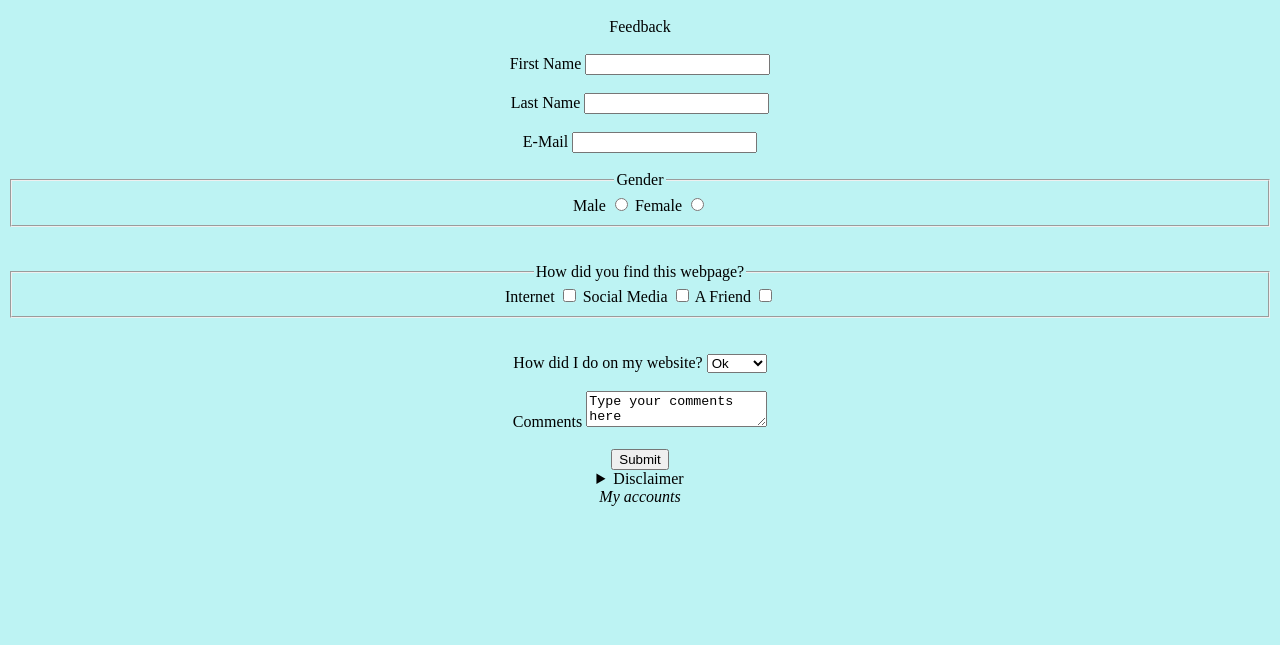
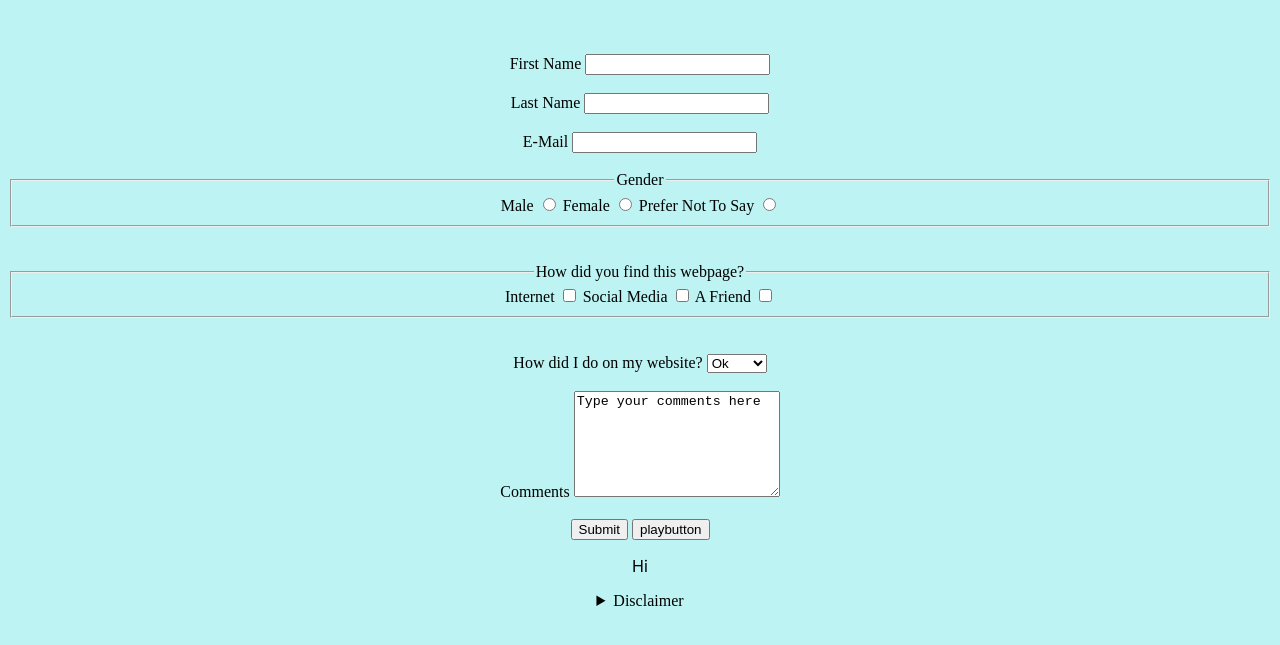
Before and after one commit to aryanjadl/aryansportfolio, a plain HTML site: page form.html in a window 1280 px wide. Shown: the part 121-766 px from the top of the page. Drawn offline with Linux system fonts and the light colour scheme.

Commit message:
Add files via upload

```diff
--- a/form.html
+++ b/form.html
@@ -11,7 +11,7 @@
     </nav>
     <h1 id="header">Feedback Form</h1>
 
-    <form action="mailto:ajadal@live.com" name="form" method="POST" enctype="text/plain">Feedback
+    <form action="mailto:ajadal@live.com" name="form" method="POST" enctype="text/plain">
         <br><br>
         <label for="F-name">First Name</label>
         <input type="text" id="F-name" name="F-name">
@@ -26,7 +26,9 @@
         <label for="Male">Male</label>
         <input type="radio" id="Male" name="Gender">
         <label for="Female">Female</label>
-        <input type="radio" id="Female" name="Gender"></fieldset>
+        <input type="radio" id="Female" name="Gender">
+        <label for="PreferNottosay">Prefer Not To Say </label>
+        <input type="radio" id="PreferNottosay" name="Gender"></fieldset>
 <br><br>
 <fieldset><legend>
     How did you find this webpage?
@@ -46,14 +48,15 @@
     <option name="Great!" value="3">Great!</option>
 </select>
 <br><br>
-    <label for="Comments">Comments</label>
-    <textarea id="Comments" name="Comments">Type your comments here</textarea>
+    <label for="Comments" style="text-align: ;">Comments</label>
+    <textarea id="Comments" name="Comments" style="height: 100px ;width: 200px;">Type your comments here</textarea>
     <br><br>
     <input type="submit" id="submit">
-
+    <button onclick="alert('bye')">playbutton</button>
+    <p id="hi">Hi</p>
     </form>
 
-    <footer><details><summary>Disclaimer</summary>This website belongs to Aryan Jadal</details><address>My accounts</address></footer>
+    <footer><details><summary>Disclaimer</summary>©2021 Copyright Aryan Jadal</details></footer>
 
 </body>
 </html>
```
